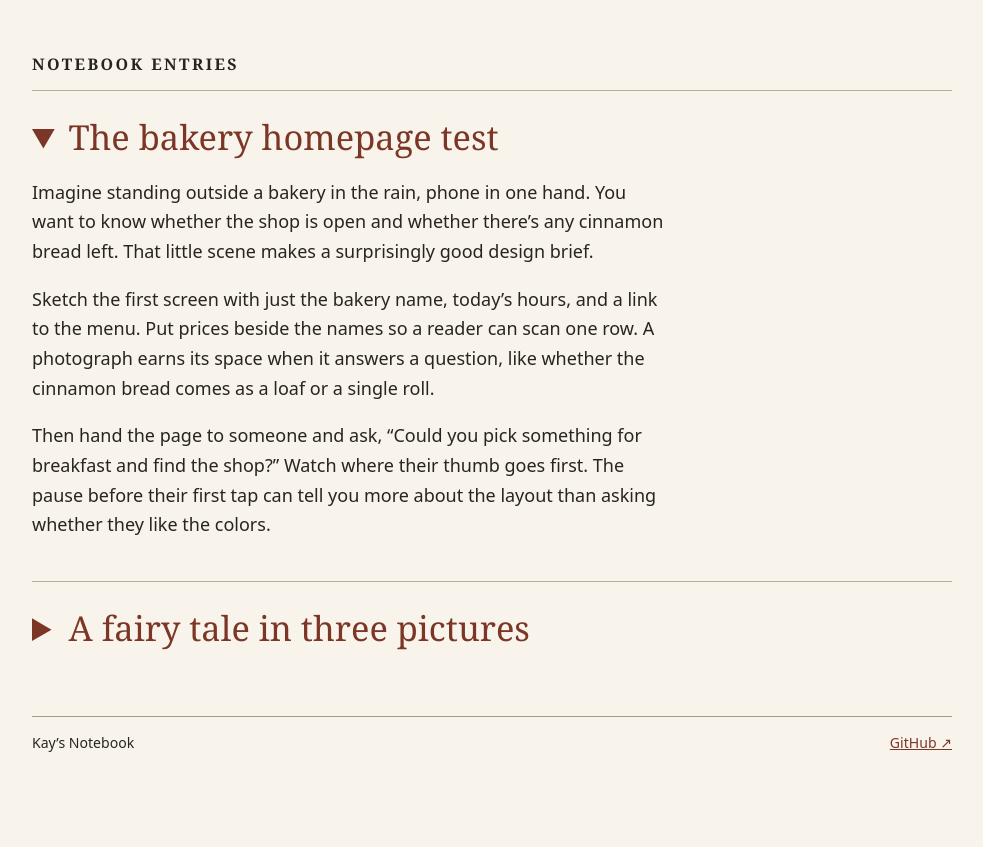
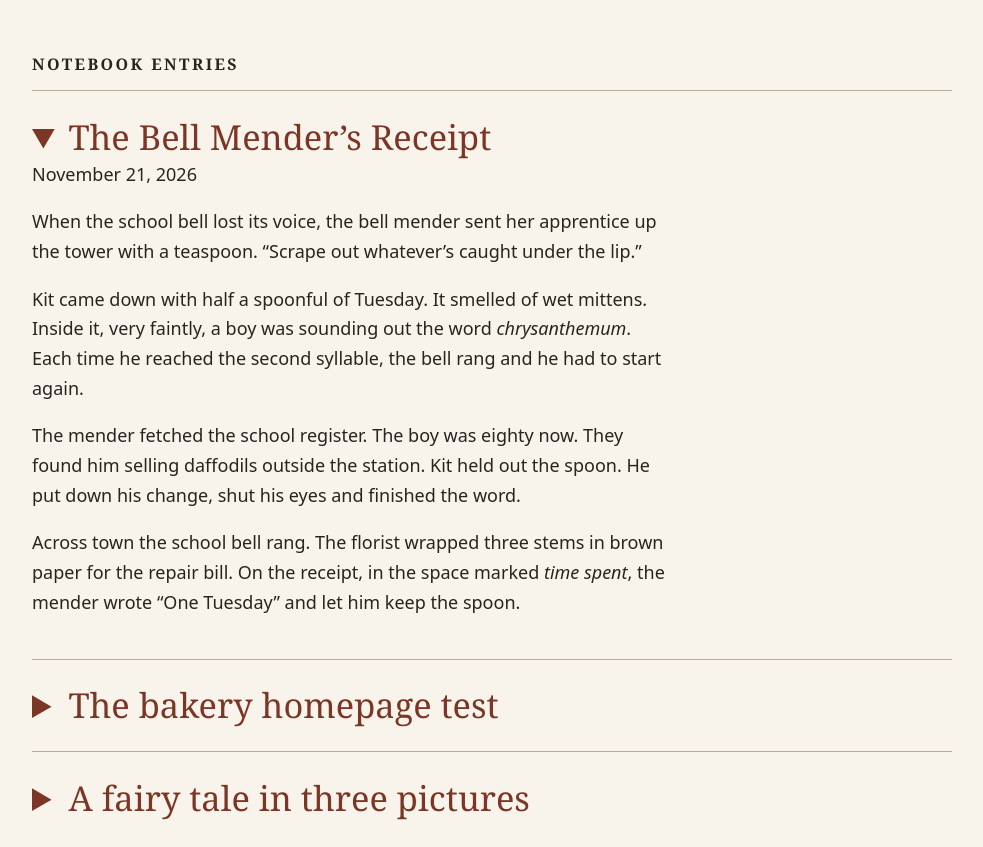
Before and after one commit to Omeela/Omeela.github.io, a plain HTML site: page blog/index.html in a window 1280 px wide. Shown: the part 311-1158 px from the top of the page, without its empty margins (148-1131 px from the left). Before the commit the page ends 1080 px from the top, so only its background shows below. Drawn offline with Linux system fonts and the light colour scheme.

Commit message:
Publish The Bell Mender’s Receipt for November 21

```diff
--- a/blog/index.html
+++ b/blog/index.html
@@ -2,5 +2,6 @@
 <html lang="en"><head><meta charset="utf-8"><meta name="viewport" content="width=device-width, initial-scale=1"><title>Kay’s Notebook | Design & storytelling</title><meta name="description" content="Kay’s field notes on designing useful websites and writing short fantasy stories."><style>
 *{box-sizing:border-box}body{margin:0;background:#f8f4ec;color:#28251f;font:18px/1.65 system-ui,sans-serif}main,header,footer{width:min(92%,920px);margin:auto}header,footer{display:flex;justify-content:space-between;gap:1em;padding:1em 0;border-bottom:1px solid #a79a86;font-size:.88rem}a,summary{color:#7c3626}a:hover,summary:hover{text-decoration:underline}h1,h2,summary{font-family:Georgia,serif}h1{font-weight:400;font-size:clamp(3.4rem,10vw,7rem);line-height:1;letter-spacing:-.06em;margin:.55em 0 .2em}main>p{max-width:40em;margin:0 0 3em}h2{font-size:1rem;text-transform:uppercase;letter-spacing:.15em}details{border-top:1px solid #b9ac98;padding:1.3em 0}summary{cursor:pointer;font-size:clamp(1.45rem,4vw,2.15rem);line-height:1.3}details p{max-width:62ch}footer{border-top:1px solid #a79a86;border-bottom:0;margin-top:3em}a:focus-visible,summary:focus-visible{outline:3px solid #77532e;outline-offset:4px}
 </style></head><body><header><strong>Kay Hettige</strong><a href="../">Portfolio ↗</a></header><main><h1>Kay’s Notebook</h1><p>Notes on making things for a small screen, from a bakery website to a fairy tale that fits in a minute.</p><h2>Notebook entries</h2>
-<details open><summary>The bakery homepage test</summary><p>Imagine standing outside a bakery in the rain, phone in one hand. You want to know whether the shop is open and whether there’s any cinnamon bread left. That little scene makes a surprisingly good design brief.</p><p>Sketch the first screen with just the bakery name, today’s hours, and a link to the menu. Put prices beside the names so a reader can scan one row. A photograph earns its space when it answers a question, like whether the cinnamon bread comes as a loaf or a single roll.</p><p>Then hand the page to someone and ask, “Could you pick something for breakfast and find the shop?” Watch where their thumb goes first. The pause before their first tap can tell you more about the layout than asking whether they like the colors.</p></details>
+<details open id="the-bell-menders-receipt"><summary>The Bell Mender’s Receipt</summary><time datetime="2026-11-21">November 21, 2026</time><p>When the school bell lost its voice, the bell mender sent her apprentice up the tower with a teaspoon. “Scrape out whatever’s caught under the lip.”</p><p>Kit came down with half a spoonful of Tuesday. It smelled of wet mittens. Inside it, very faintly, a boy was sounding out the word <em>chrysanthemum</em>. Each time he reached the second syllable, the bell rang and he had to start again.</p><p>The mender fetched the school register. The boy was eighty now. They found him selling daffodils outside the station. Kit held out the spoon. He put down his change, shut his eyes and finished the word.</p><p>Across town the school bell rang. The florist wrapped three stems in brown paper for the repair bill. On the receipt, in the space marked <em>time spent</em>, the mender wrote “One Tuesday” and let him keep the spoon.</p></details>
+<details><summary>The bakery homepage test</summary><p>Imagine standing outside a bakery in the rain, phone in one hand. You want to know whether the shop is open and whether there’s any cinnamon bread left. That little scene makes a surprisingly good design brief.</p><p>Sketch the first screen with just the bakery name, today’s hours, and a link to the menu. Put prices beside the names so a reader can scan one row. A photograph earns its space when it answers a question, like whether the cinnamon bread comes as a loaf or a single roll.</p><p>Then hand the page to someone and ask, “Could you pick something for breakfast and find the shop?” Watch where their thumb goes first. The pause before their first tap can tell you more about the layout than asking whether they like the colors.</p></details>
 <details><summary>A fairy tale in three pictures</summary><p>A girl finds a moonbeam caught on her clothesline. By morning it will fade. She could keep it in a jar, but the moths have already gathered at her window.</p><p>For a short video, that opening gives us three pictures to work with. First, show the thread of light snagged on a wooden peg. Next, let the glass jar fill the frame as the girl lowers it over the light. Finally, show her lifting the jar again as the moths fly out carrying silver dust.</p><p>The middle picture matters most. Without the jar, the girl has nothing to give up. With it, opening her hand tells the ending before the narrator needs to say a word.</p></details></main><footer><span>Kay’s Notebook</span><a href="https://github.com/Omeela">GitHub ↗</a></footer></body></html>
```
